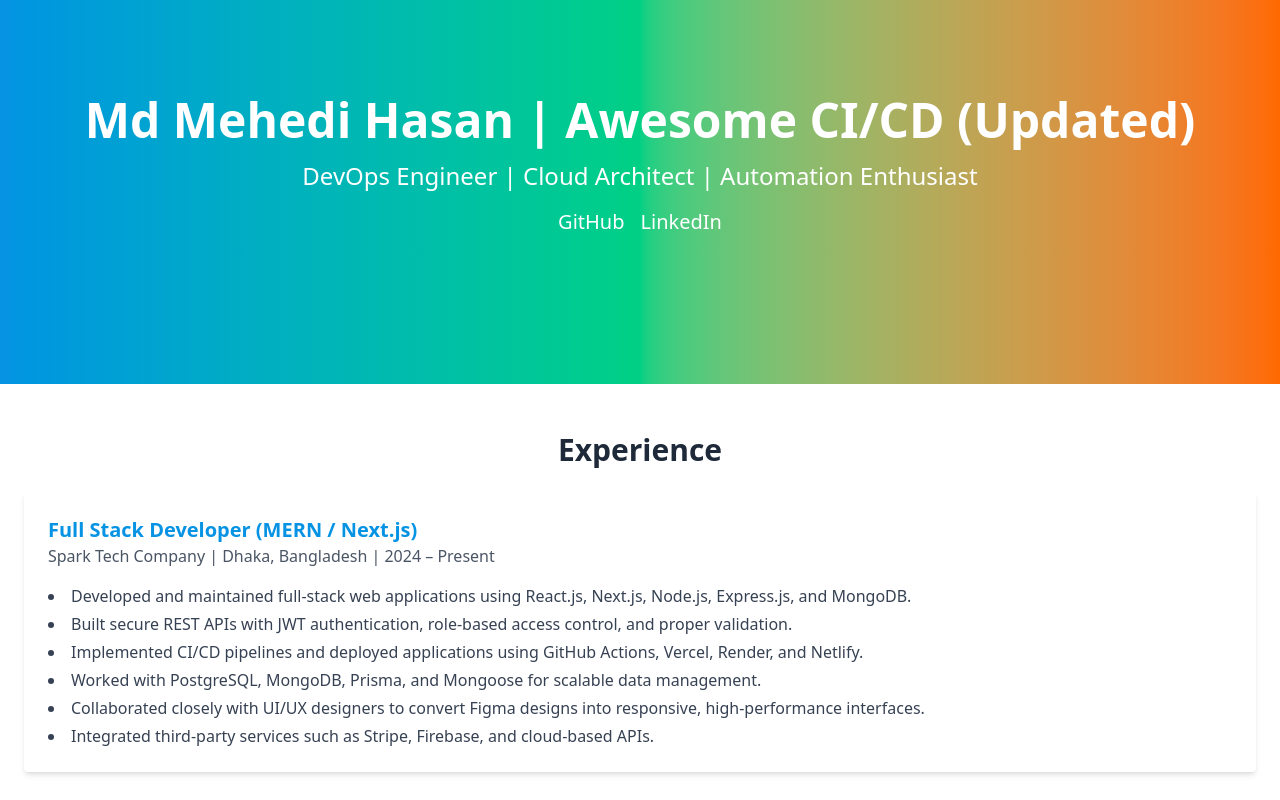
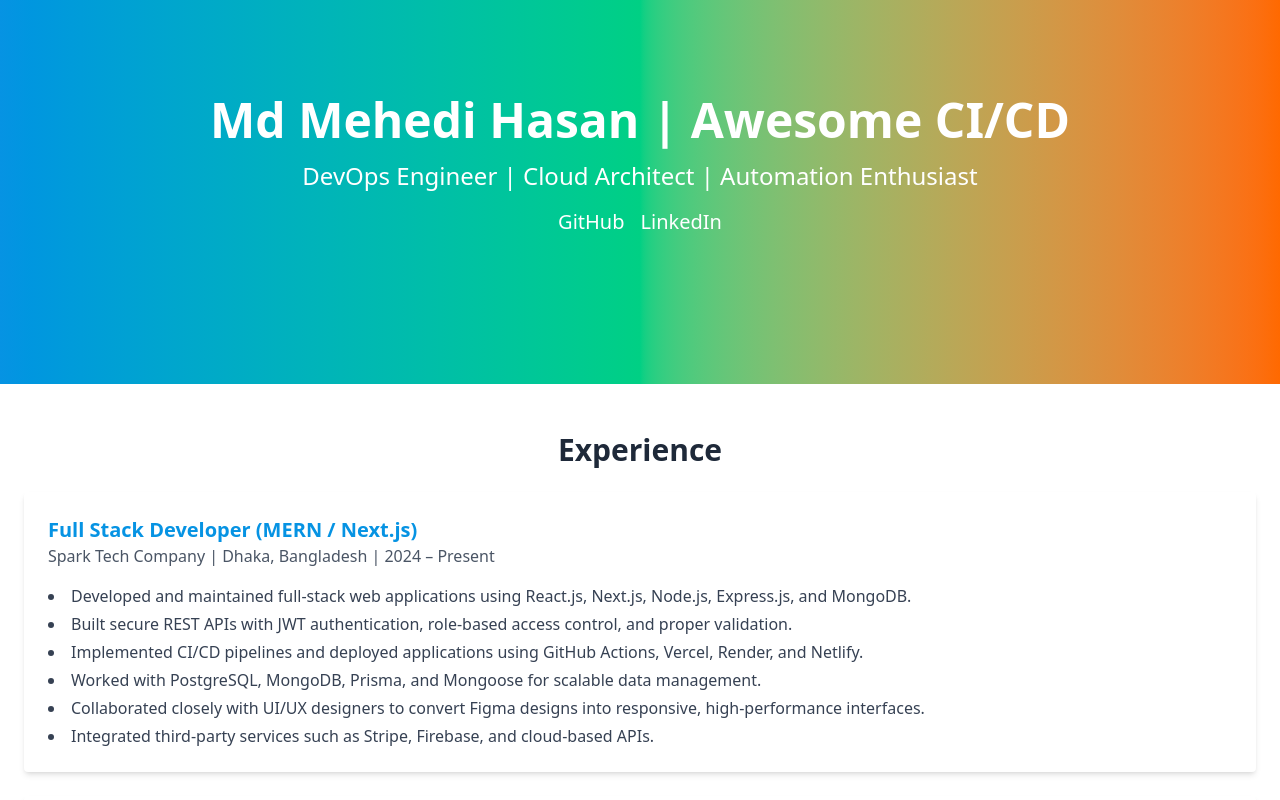
Before and after one commit to mdmehedihasan-dev/devops-profile, a React (Vite) app: page / in a window 1280 px wide. Shown: the top 800 px of the page. Built offline with nearby package versions, Linux system fonts and the light colour scheme.

Commit message:
add some code

```diff
--- a/src/components/Header.jsx
+++ b/src/components/Header.jsx
@@ -3,7 +3,7 @@ export default function Header() {
     <header className="h-96 bg-gradient-to-r from-[#0693e3] via-[#00d084] to-[#ff6900] text-white">
       <div className="container mx-auto px-6 py-24 text-center">
         <h1 className="text-5xl font-bold">
-          Md Mehedi Hasan | Awesome CI/CD (Updated)
+          Md Mehedi Hasan | Awesome CI/CD
         </h1>
         <p className="text-2xl mt-4">
           DevOps Engineer | Cloud Architect | Automation Enthusiast
--- /dev/null
+++ b/src/components/mainComponent.jsx
@@ -0,0 +1,11 @@
+import React from 'react'
+
+const mainComponent = () => {
+  return (
+    <div>
+      Lorem ipsum dolor sit amet consectetur adipisicing elit. Beatae ipsum nemo ex facilis libero illo a, voluptas eius animi dignissimos!
+    </div>
+  )
+}
+
+export default mainComponent
```
